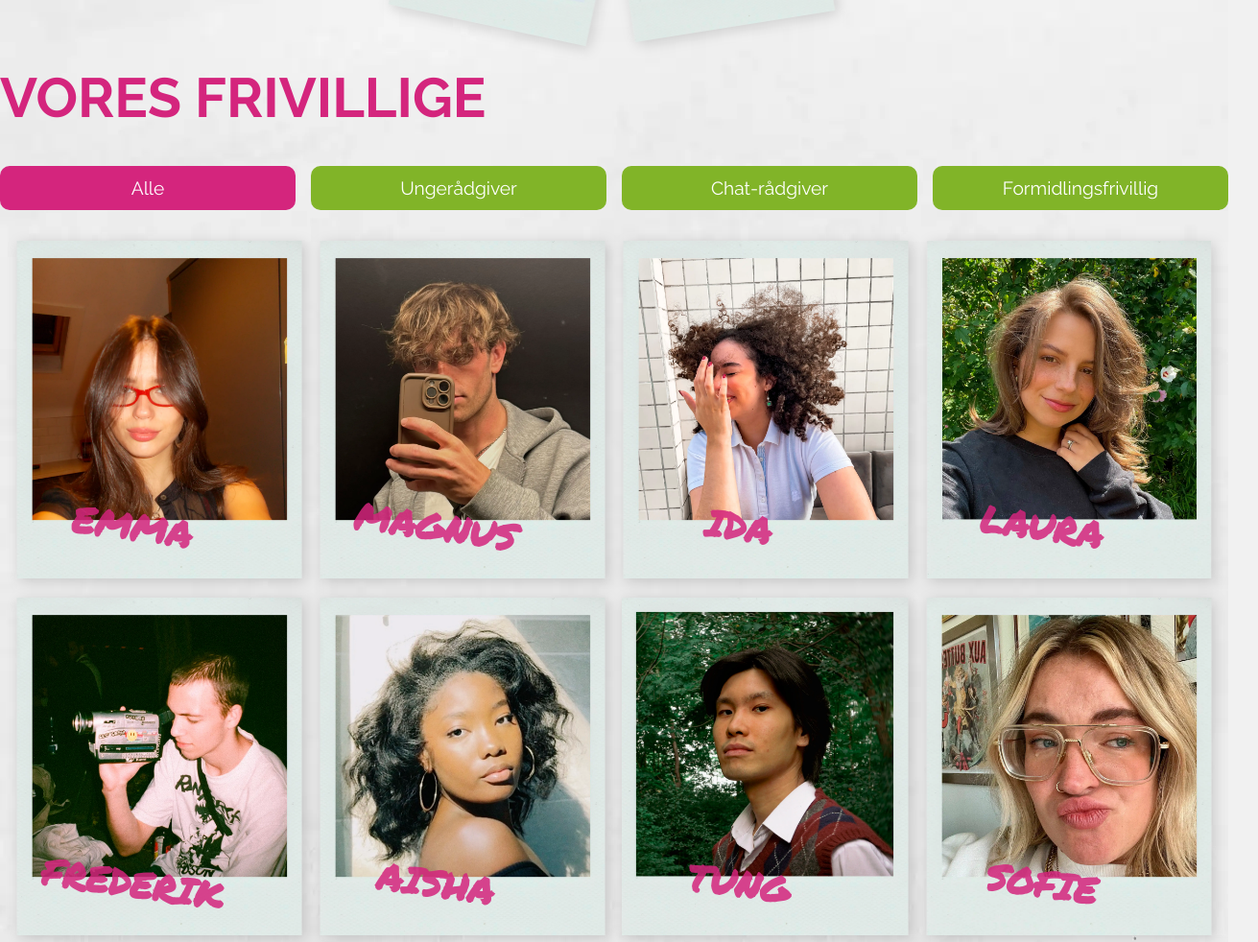
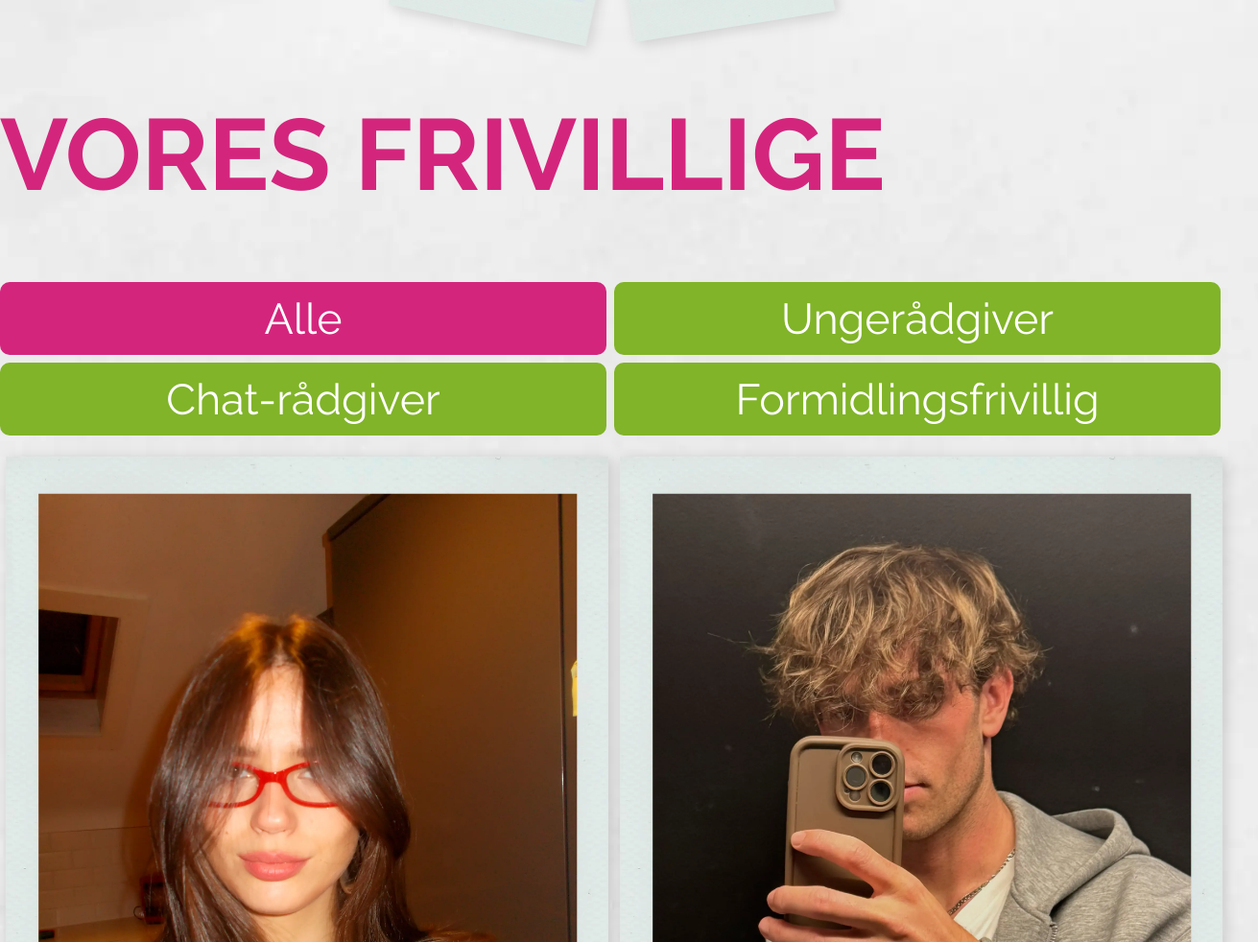
Before and after one commit to Dontosquare/UCL-Velg-renhed, a plain HTML site: page index.html in a window 1280 px wide. Shown: the part 4436-5418 px from the top of the page at 96% size, 1311 px wide, since content can reach past the window. Drawn offline with Linux system fonts and the light colour scheme.

Commit message:
Update stylesheet.css

```diff
--- a/stylesheet.css
+++ b/stylesheet.css
@@ -418,10 +418,6 @@ nav {
     box-sizing: border-box;
   }
 
-  body {
-    background-color: #f1f1f1;
-  }
-
 h1{
   font-family: "Raleway", sans-serif;
   font-weight: bold;
@@ -539,12 +535,7 @@ font-size: 3vw;
 
 
 
-  @media (max-width: 480px) {
-
-    body {
-      background-color: #f1f1f1;
-    }
-
+  @media (max-width: 1480px) {
     .column {
       width: 50%;
     }
```
